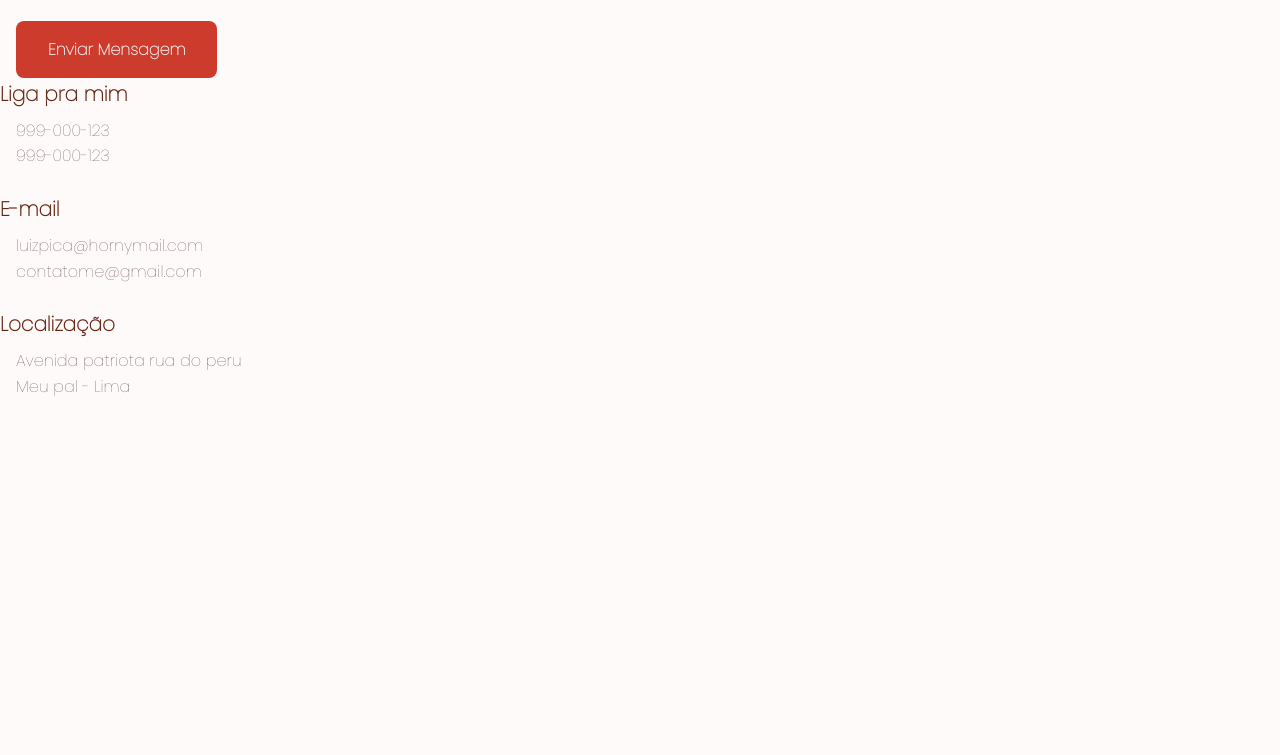
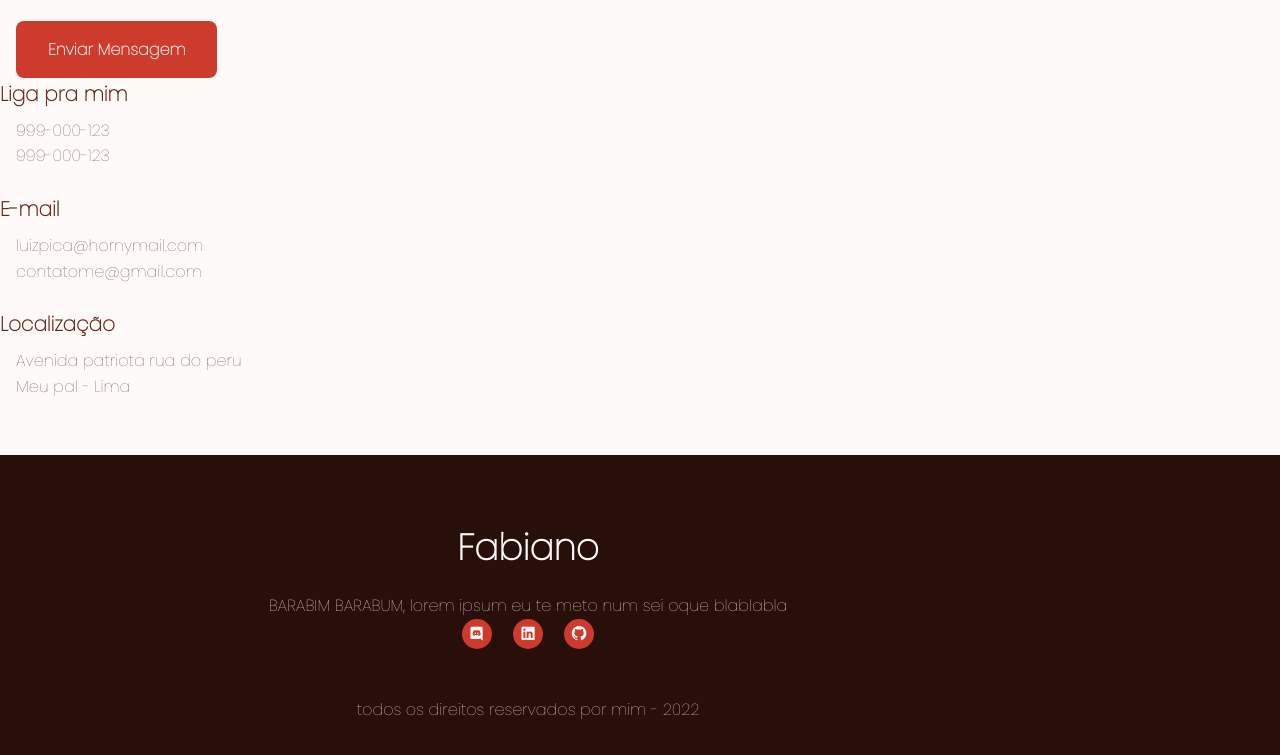
Before and after one commit to LuizGafanhotos/MEU_PORTFOLIO, a plain HTML site: page index.html in a window 1280 px wide. Shown: the part 4240-4995 px from the top of the page. Before the commit the page ends 4695 px from the top, so only its background shows below. Drawn offline with nearby package versions, Linux system fonts and the light colour scheme.

Commit message:
o footado

```diff
--- a/assets/styles/style.css
+++ b/assets/styles/style.css
@@ -491,3 +491,26 @@ img{
     display: block;
     padding-left: 1rem;
 }
+/*========FOOOTER==========*/
+.footer{
+    background-color: var(--first-color-darken);
+    color: var(--first-color-lighten);
+    text-align: center;
+}
+.footer__title{
+    font-size: var(--h1-font-size);
+    margin-bottom: var(--mb-2);
+}
+.footer__social{
+    margin-bottom: 3rem;
+}
+.footer__link{
+    display: inline-flex;
+    background-color: var(--first-color);
+    color: var(--first-color-lighten);
+    font-size: 1.1rem;
+    border-radius: 50%;
+    padding: .40rem;
+    margin: 0 var(--mb-1);
+    transition: .3s;
+}
--- a/index.html
+++ b/index.html
@@ -294,6 +294,21 @@
                 <span class="contato__text">Meu pal - Lima</span>
             </div>
         </section>
+
+        <footer class="footer section">
+            <div class="footer__container bd-grid">
+                <h1 class="footer__title">Fabiano</h1>
+                <p class="footer__description">BARABIM BARABUM, lorem ipsum eu te meto num sei oque blablabla</p>
+
+                <div class="footer__social">
+                    <a href="#" class="footer__link"><i class='bx bxl-discord'></i></a>
+                    <a href="#" class="footer__link"><i class='bx bxl-linkedin-square' ></i></a>
+                    <a href="#" class="footer__link"><i class='bx bxl-github' ></i></a>
+                </div>
+
+                <p class="footer__copy">todos os direitos reservados por mim - 2022</p>
+            </div>
+        </footer>
     </main>
 
     <script src="assets/js/script.js"></script>
```
